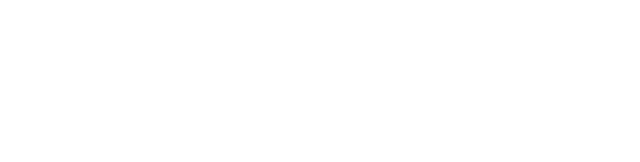
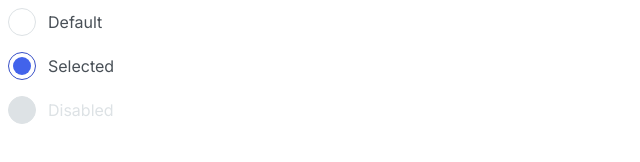
Before and after one commit to js-tasks-ru/htmlcss-20230530_valeria-vol, a website: page 07-lection5/02-radio/index.html in a window 1280 px wide. Shown: the whole page, without its empty margins (0-640 px from the left). Drawn offline with Linux system fonts and the light colour scheme.

Commit message:
add radio

```diff
--- a/07-lection5/02-radio/index.html
+++ b/07-lection5/02-radio/index.html
@@ -1,11 +1,50 @@
 <!DOCTYPE html>
 <!-- Страница радио -->
 <html lang="ru">
+
 <head>
   <link rel="stylesheet" href="../../assets/css/main.css">
   <link rel="stylesheet" href="./radio.css">
 </head>
+
 <body>
+  <label class="radio">
+    <input type="radio" class="radio__input" name="r1" />
+    <div class="radio__state">
+      <div class="radio__control">
+        <svg class="radio__icon" width="18" height="18" viewBox="0 0 18 18" fill="none"
+          xmlns="http://www.w3.org/2000/svg">
+          <rect width="18" height="18" rx="9" fill="#4263EB" />
+        </svg>
+      </div>
+      <div class="radio__title">Default</div>
 
+    </div>
+  </label>
+
+  <label class="radio">
+    <input type="radio" class="radio__input" name="r1" checked />
+    <div class="radio__state">
+      <div class="radio__control">
+        <svg class="radio__icon" width="18" height="18" viewBox="0 0 18 18" fill="none"
+          xmlns="http://www.w3.org/2000/svg">
+          <rect width="18" height="18" rx="9" fill="#4263EB" />
+        </svg>
+      </div>
+      <div class="radio__title">Selected</div>
+
+    </div>
+  </label>
+
+  <label class="radio">
+    <input type="radio" class="radio__input" name="r1" disabled />
+    <div class="radio__state">
+      <div class="radio__control">
+      </div>
+      <div class="radio__title">Disabled</div>
+
+    </div>
+  </label>
 </body>
+
 </html>
--- a/07-lection5/02-radio/radio.css
+++ b/07-lection5/02-radio/radio.css
@@ -0,0 +1,69 @@
+.radio {
+  display: inline block;
+  position: relative;
+
+}
+
+.radio__input {
+  position: absolute;
+  clip: rect(0 0 0 0);
+  outline: none;
+}
+
+.radio__state {
+  display: flex;
+  padding-bottom: 16px;
+  gap: 12px;
+  align-items: center;
+}
+
+.radio__control {
+  box-sizing: border-box;
+  background: var(--white);
+  border: 1px solid var(--grey-2);
+  border-radius: 14px;
+  width: 28px;
+  height: 28px;
+  display: flex;
+  align-items: center;
+  justify-content: center;
+}
+
+.radio__icon {
+  display: none;
+}
+
+.radio__title {
+  margin: 0;
+  font-family: 'Inter';
+  font-style: normal;
+  font-weight: 400;
+  font-size: 16px;
+  line-height: 24px;
+  color: var(--grey-4)
+}
+
+.radio__input:checked~.radio__state .radio__icon {
+  display: block;
+}
+
+.radio__input:checked~.radio__state .radio__control {
+  border: 1px solid var(--primary);
+}
+
+.radio__input:disabled~.radio__state .radio__control {
+  background: var(--grey-2);
+  border: 1px solid var(--grey-2);
+}
+
+.radio__input:disabled~.radio__state .radio__title {
+  color: var(--grey-2);
+}
+
+.radio__input:disabled~.radio__state {
+  pointer-events: none;
+}
+
+.radio__input:focus~.radio__state .radio__title {
+  text-decoration: underline;
+}
```
Lines whose indentation alone changed are shown as unchanged.
